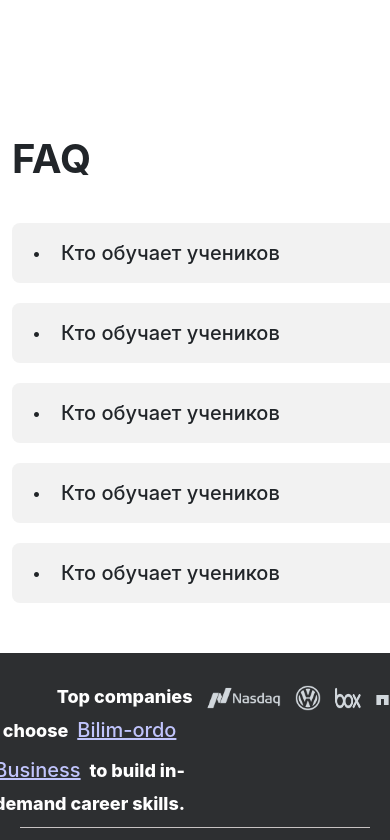
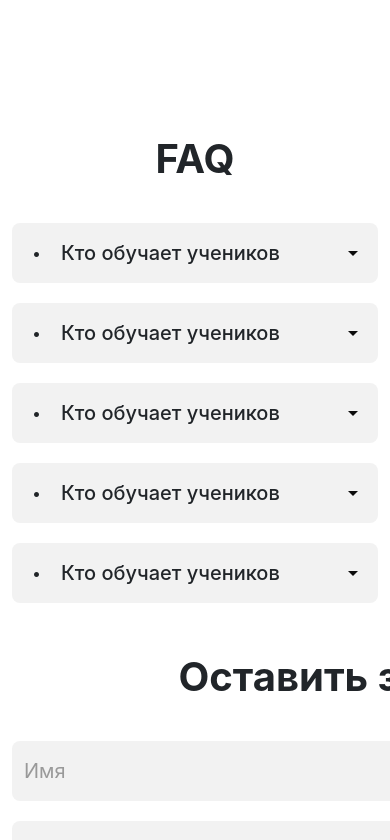
Before and after one commit to okurmenpro/bilim-ordo-frontend, a React (Create React App) app: page / in a window 390 px wide. Shown: the part 2540-3380 px from the top of the page. Built offline with nearby package versions, Linux system fonts and the light colour scheme.

Commit message:
faq&leave req adaptation for phone

```diff
--- a/src/components/FAQ/FAQ.scss
+++ b/src/components/FAQ/FAQ.scss
@@ -129,3 +129,19 @@
     padding: 10px;
   }
 }
+@media screen and (max-width: 768px) {
+  .d-flex {
+    display: block !important;
+    width: 100%;
+    height: auto;
+    .accordions-container {
+      max-width: 100%;
+    }
+    .faq-title {
+      display: inline-flex;
+    }
+  }
+  .accordion {
+    max-width: 100% !important;
+  }
+}
--- a/src/components/Request/Request.scss
+++ b/src/components/Request/Request.scss
@@ -28,7 +28,7 @@
             margin-top: 0px;
         }
 
-        button {
+        .leave-req-btn {
             width: 191px;
             height: 52px;
             border-radius: 8px;
@@ -45,3 +45,14 @@
         }
     }
 }
+@media screen and (max-width:768px) {
+        .leave-req-btn {
+            display: inline-block !important;
+        }
+    .leave-request {
+        margin-bottom: 50px;
+    }
+    .leave-req-title {
+      display: inline-flex !important;
+    }
+}
--- a/src/components/Request/index.jsx
+++ b/src/components/Request/index.jsx
@@ -3,13 +3,13 @@ import "./Request.scss"
 const Request = () => {
     return (
         <div className="leave-request">
-            <h4>Оставить заявку</h4>
+            <h4 className="leave-req-title">Оставить заявку</h4>
             <div className="inf">
                 <input type="text" placeholder='Имя' />
                 <input type="text" placeholder='Фамилия' />
                 <input type="text" placeholder='Gmail' />
                 <input type="text" placeholder='Номер телефона' />
-                <button>Оставить заявку</button>
+                <button className="leave-req-btn">Оставить заявку</button>
             </div>
         </div>
     )
```
